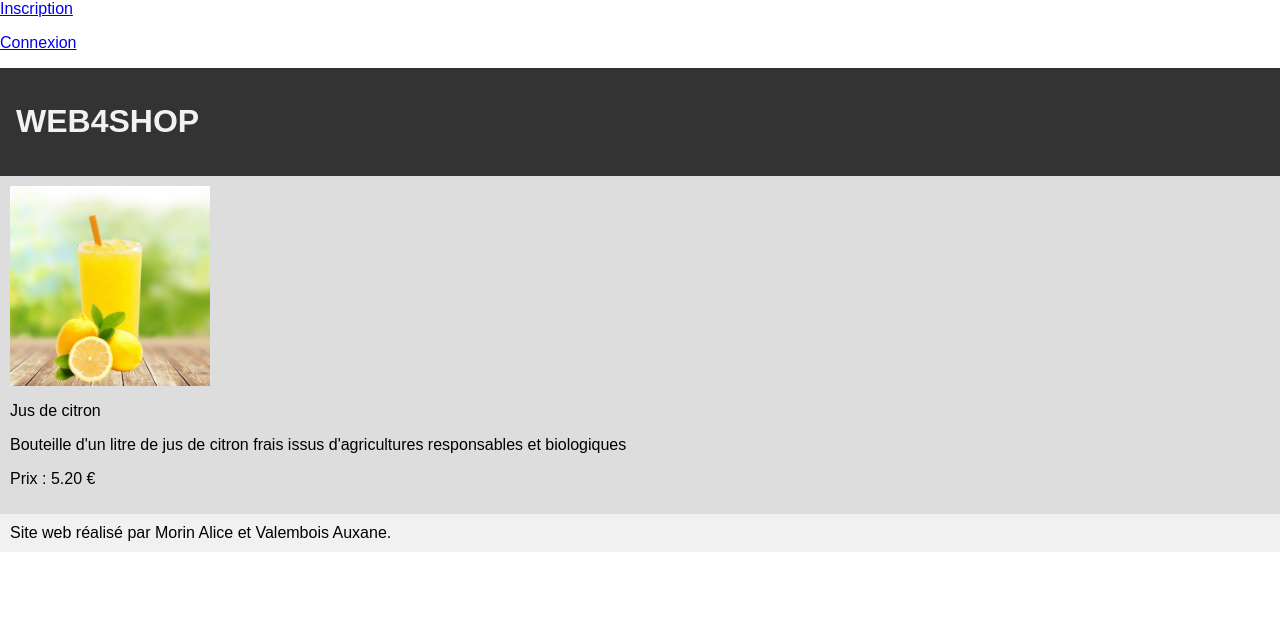
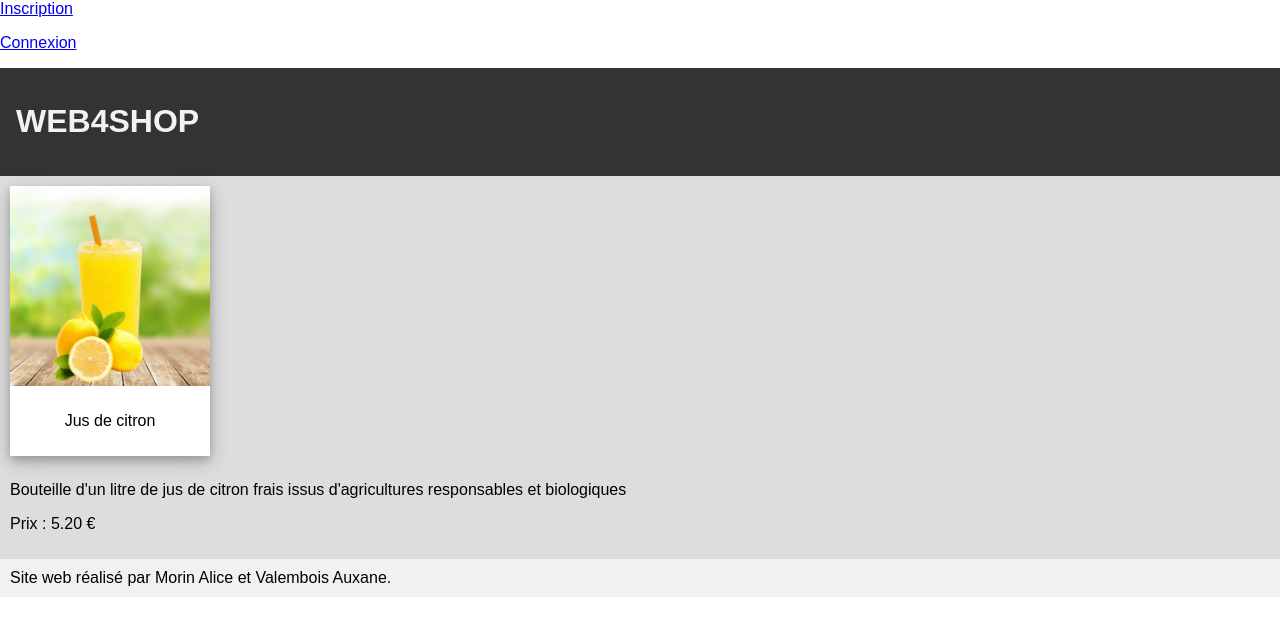
Before and after one commit to pipoujupiter/e-commerce-, a PHP site: page /index.php?vue=produit&action=affiche&id=13 in a window 1280 px wide. Shown: the top 636 px of the page. Run offline with PHP 8.4, Linux system fonts and the light colour scheme; data comes from the database, SQL or seed files in the repository.

Commit message:
effet polaroid sur les images avec leur noms en dessous

```diff
--- a/Contenu/style.css
+++ b/Contenu/style.css
@@ -47,6 +47,18 @@ img{
     max-width: 200px;
     height: auto;
 }
+
+div.polaroid {
+    width: 200px;
+    background-color: white;
+    box-shadow: 0 4px 8px 0 rgba(0, 0, 0, 0.2), 0 6px 20px 0 rgba(0, 0, 0, 0.19);
+    margin-bottom: 25px;
+  }
+
+  div.container {
+    text-align: center;
+    padding: 10px 20px;
+  }
 .button {
     background-color: #555555;
     border-radius: 12px;
--- a/Vue/vueProduit.php
+++ b/Vue/vueProduit.php
@@ -2,8 +2,11 @@
 
 
 
-
+<div class="polaroid">
     <img src="<?= "Contenu/images/".$produit['image']?>">
-    <p><?=$produit['name']?></p>
+    <div class="container">
+        <p><?=$produit['name']?></p>
+    </div>
+</div>
     <p><?=$produit['description'] ?></p>
     <p>Prix : <?=$produit['price'] ?> €</p>
```
